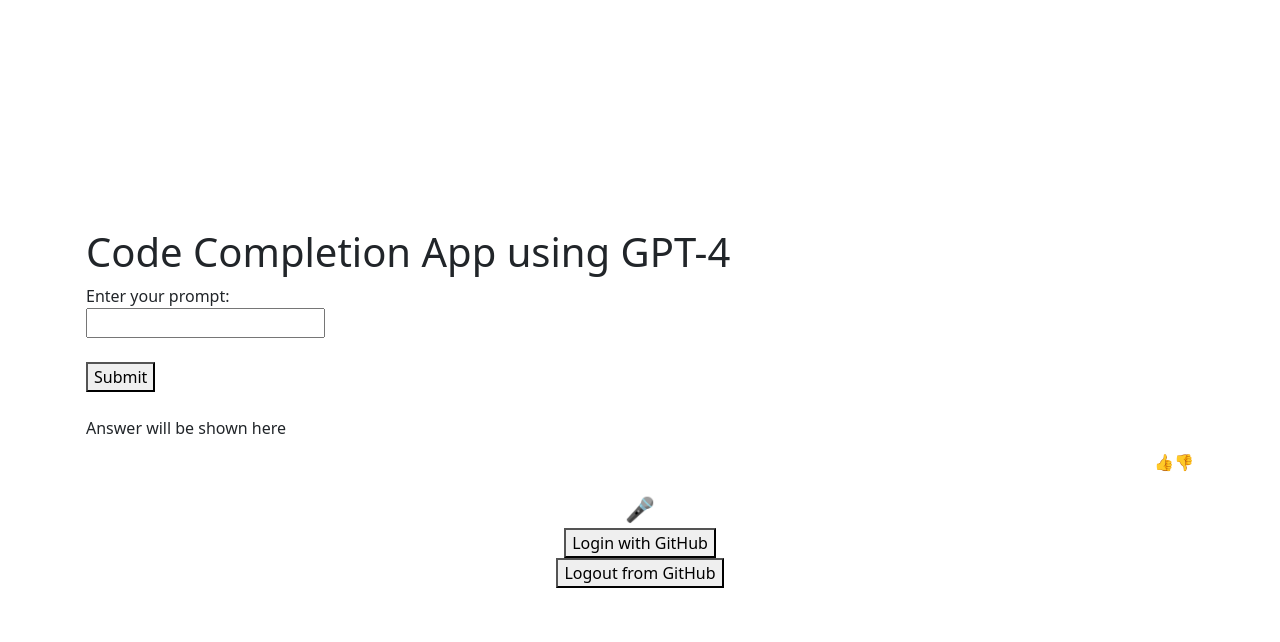
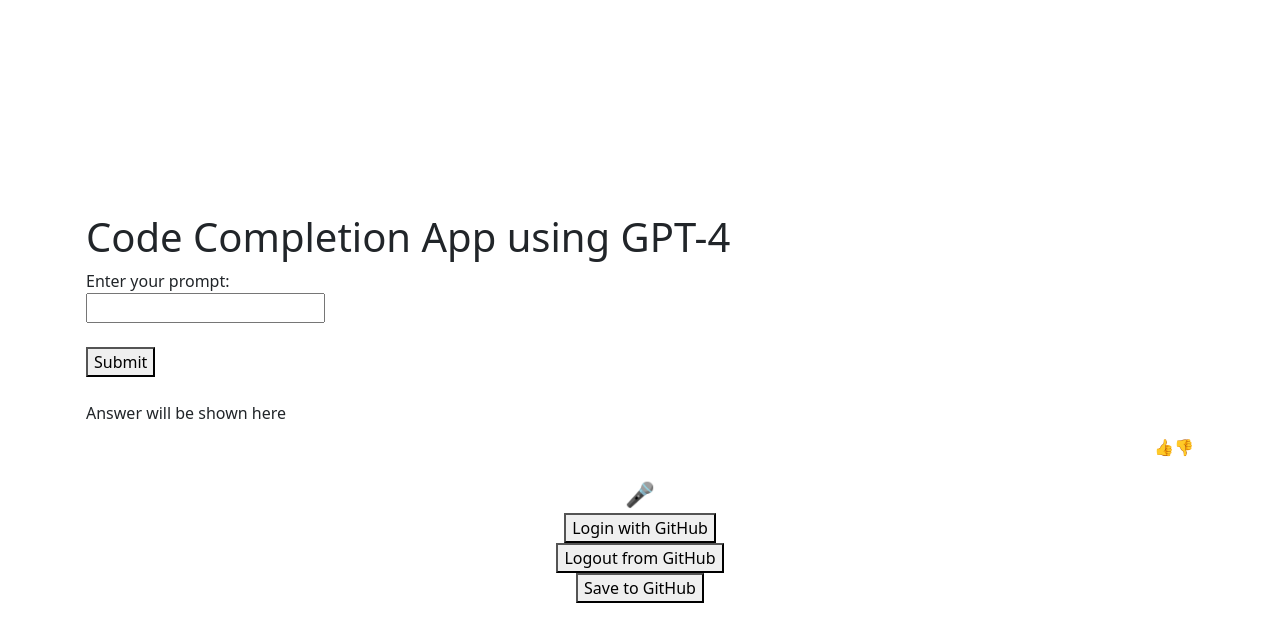
Before and after one commit to VVadim4ek/GPT-UI, a FastAPI app: page / in a window 1280 px wide. Shown: the top 642 px of the page. Run offline with FastAPI, Linux system fonts and the light colour scheme; data that the repository does not hold is empty; some libraries are stand-ins or nearby versions.

Commit message:
Fixing save to github I still get 422 error but will modify the message structure

```diff
--- a/app.py
+++ b/app.py
@@ -78,6 +78,11 @@
 
 @app.get("/login/github")
 async def login_via_github(request: Request):
+    """
+    Function to handle github login once user press the login button
+    :param request:
+    :return:
+    """
     # Generate the OAuth state
     state = secrets.token_urlsafe(32)
     request.session['oauth_state'] = state
@@ -97,22 +102,33 @@
 
 @app.route('/auth/github/callback')
 async def authorize(request: Request):
+    """
+    Function to handle the OAuth callback and exchange the code for a token
+    :param request:
+    :return:
+    """
     # Handle the OAuth callback and exchange the code for a token
     try:
         token = await oauth.github.authorize_access_token(request)
         request.state.session['auth_token'] = token['access_token']
         # Process the token (e.g., create a user session)
         # Redirect the user to a target page after successful authentication
-        log.info("Successfully authenticated with GitHub")
+        log.info("Successfully authenticated with GitHub redirecting to home page")
         return RedirectResponse(url='/')
     except Exception as e:
         # Log error and handle the failure (e.g., redirect to an error page)
-        log.error(f"Error in OAuth callback: {e}")  # Consider using a proper logging mechanism
+        log.error(f"Error in OAuth callback: {e}")
         return RedirectResponse(url='/error-page')
 
 
 @app.get("/login-error")
 async def login_error(request: Request, message: str):
+    """
+    Function to handle errors with logins
+    :param request:
+    :param message:
+    :return:
+    """
     # Display an error message or render a template with the error
     log.error(f"Login error: {message}")
     return JSONResponse(content={"error": message}, status_code=400)
@@ -120,6 +136,11 @@
 
 @app.get("/logout")
 async def logout(request: Request):
+    """
+    Function to logout from Github
+    :param request:
+    :return:
+    """
     # Clear Redis session data
     log.info("Performing logout.")
     session_id = request.cookies.get('session_id')
@@ -142,26 +163,88 @@
     return JSONResponse({'message': 'Successfully authenticated with GitHub'})
 
 
-def create_or_update_github_file(file: GitHubFile):
-    url = f"https://api.github.com/repos/{file.repository}/contents/{file.filename}"
+# @app.post("/save-to-github/{username}/{repository}")
+# async def save_to_github(repository: str, request: Request, file: GitHubFile):
+#     # Check if the user is authenticated and has an access token
+#     log.info("Starting save to github route")
+#     if 'auth_token' not in request.state.session:
+#         log.info("auth token not in session, raising exception")
+#         raise HTTPException(status_code=401, detail="Not authenticated with GitHub")
+#     # Retrieve the access token from the session
+#     log.info("Retrieving access token from the session")
+#     access_token = request.state.session['auth_token']
+#
+#     # Construct the full repository name and the URL for the GitHub API call
+#     #full_repo = f"{username}/{repository}"  # Combine username and repository
+#     full_repo = f"{file.username}/{repository}"  # Combine username and repository changed this to tkae parameters
+#     url = f"https://api.github.com/repos/{full_repo}/contents/{file.filename}"
+#
+#     # Prepare the data for the GitHub API call
+#     data = {
+#         "message": f"Update {file.filename}",
+#         "content": base64.b64encode(file.content.encode()).decode("utf-8")
+#     }
+#
+#     # Set the headers, including the Authorization header with the OAuth token
+#     headers = {
+#         "Authorization": f"token {access_token}",
+#         #"Accept": "application/vnd.github+json"
+#         "Accept": "application/vnd.github.v3+json" #changed this
+#     }
+#
+#     # Make the PUT request to the GitHub API
+#     log.info(f"Making a PUT request to the GitHub API for {url}")
+#     response = requests.put(url, json=data, headers=headers)
+#
+#     # Check the response status code
+#     if response.status_code not in [200, 201]:
+#         raise HTTPException(status_code=response.status_code, detail=response.json())
+#
+#     # Return the JSON response from GitHub
+#     log.info(f"Successfully saved to GitHub")
+#     return response.json()
+
+@app.post("/save-to-github/{username}/{repository}")
+async def save_to_github(repository: str, request: Request, file: GitHubFile):
+    log.info("Starting save to github route")
+
+    if 'auth_token' not in request.state.session:
+        log.info("auth token not in session, raising exception")
+        raise HTTPException(status_code=401, detail="Not authenticated with GitHub")
+
+    log.info("Retrieving access token from the session")
+    access_token = request.state.session['auth_token']
+
+    full_repo = f"{file.username}/{repository}"
+    url = f"https://api.github.com/repos/{full_repo}/contents/{file.filename}"
+
+    # Log the received file object
+    log.debug(
+        f"Received file object: filename={file.filename}, content={file.content[:30]}...")  # Log first 30 chars of content
+
+    encoded_content = base64.b64encode(file.content.encode()).decode("utf-8")
     data = {
         "message": f"Update {file.filename}",
-        "content": base64.b64encode(file.content.encode()).decode("utf-8")
+        "content": encoded_content
     }
+
+    # Log the prepared data dictionary
+    log.debug(f"Prepared data for GitHub API call: {data}")
+
     headers = {
-        "Authorization": f"token {file.token}",
+        "Authorization": f"token {access_token}",
         "Accept": "application/vnd.github.v3+json"
     }
+
+    log.info(f"Making a PUT request to the GitHub API for {url}")
     response = requests.put(url, json=data, headers=headers)
+
     if response.status_code not in [200, 201]:
-        raise HTTPException(status_code=status.HTTP_400_BAD_REQUEST, detail=response.json())
+        log.error(f"GitHub API call failed: status_code={response.status_code}, detail={response.json()}")
+        raise HTTPException(status_code=response.status_code, detail=response.json())
+
+    log.info("Successfully saved to GitHub")
     return response.json()
-
-
-@router.post("/save-to-github")
-async def save_to_github(file: GitHubFile):
-    return create_or_update_github_file(file)
-
 
 # Add this router to your FastAPI app
 app.include_router(router)
@@ -169,6 +252,11 @@
 
 @app.get("/debug/session")
 async def debug_session(request: Request):
+    """
+    Function to debug the session data
+    :param request: request object
+    :return:  dictionary of session data
+    """
     session_id = request.cookies.get('session_id')
     if session_id:
         session_data = redis_client.get(session_id)
@@ -300,6 +388,11 @@
 
 @app.post("/send_feedback/")
 async def send_feedback(feedback_data: FeedbackModel):
+    """
+    Function to receive feedback from the user and log it.
+    :param feedback_data:
+    :return:
+    """
     # Log feedback
     log.info(f"Received feedback: {feedback_data.feedback} for response ID: {feedback_data.responseId}")
 
@@ -307,9 +400,3 @@
     # Note: GPT-4 doesn't have a direct mechanism to improve based on this feedback
 
     return {"message": "Feedback received"}
-
-
-@app.get("/some-success-page")
-async def some_success_page():
-    log.info("Successfully authenticated with GitHub")
-    return {"message": "Successfully authenticated with GitHub"}
--- a/models/query_model.py
+++ b/models/query_model.py
@@ -21,10 +21,13 @@
 
 
 class GitHubFile(BaseModel):
-    content: str
-    filename: str
-    repository: str
-    token: str  # consider a more secure way to handle tokens
+    content: str = Field(..., description="Content of the file")
+    filename: str = Field(..., description="Filename including extension")
+    repository: str = "test-repo-for-app"
+    username: str = "paraskuk"
+    message: str = None
+    committer: str = None
+    sha: str = None
 
 
 class RedisSessionMiddleware(BaseHTTPMiddleware):
--- a/templates/index.html
+++ b/templates/index.html
@@ -57,6 +57,10 @@
 <button id="login-github-btn">Login with GitHub</button>
 <!-- Logout button for GitHub -->
 <button id="logout-github-btn">Logout from GitHub</button>
+<!-- Save to GitHub button that sends to a repo -->
+<button id="save-to-github-btn">Save to GitHub</button>
+<!-- Message container to show messages once user saves to GitHub -->
+<div id="message-container"></div>
 <!-- Message to show if authenticated with GitHub -->
 <div id="authenticated-message" style="display: none;">
     You have successfully authenticated to GitHub.
--- a/templates/index.js
+++ b/templates/index.js
@@ -1,3 +1,14 @@
+// Function to save code to GitHub by getting it from the answer element
+
+
+
+// Function to display messages in the UI for GitHub save functionality
+function displayMessage(message, type) {
+    const messageElement = document.getElementById('message-container');
+    messageElement.textContent = message;
+    messageElement.className = type; // 'success' or 'error'
+    messageElement.style.display = 'block'; // Make the message container visible
+}
 
 
 async function sendRequest() {
@@ -55,7 +66,6 @@
 }
 
 
-
 function applyPEP8Indentation(code) {
     // Split the code into lines
     const lines = code.split('\n');
@@ -67,7 +77,6 @@
         return indent + line.trimStart();
     }).join('\n');
 }
-
 
 
 document.getElementById('thumbs-up').addEventListener('click', () => sendRating('up'));
@@ -132,9 +141,6 @@
             displayError(`Error: ${error}`);
         });
 }
-
-
-
 
 
 function processResponse(response) {
@@ -293,6 +299,45 @@
 /**          Speech Recognition Ends here          **/
 
 
+function saveCodeToGitHub() {
+    console.log('Save to GitHub button clicked.')
+    const codeContent = document.getElementById('answer').innerText;
+    // Separate username and repository for the fetch call
+    const username = 'paraskuk'; // Username of the GitHub account
+    const repository = 'test-repo-for-app'; // Repository name
+    const filename = 'code.py'; // The name of the file in the repository
+
+    // Format the URL with username and repository name
+    const url = `/save-to-github/${encodeURIComponent(username)}/${encodeURIComponent(repository)}`;
+    console.log("URL is : ", url);
+    fetch(url, {
+        method: 'POST',
+        headers: {
+            'Content-Type': 'application/json',
+            // Include the OAuth token in the request if needed
+            'Authorization': `Bearer ${sessionStorage.getItem('githubToken')}`
+        },
+        body: JSON.stringify({
+            content: codeContent,
+            filename: filename
+            // The repository is now part of the URL, not the body
+        })
+    })
+        .then(response => {
+            if (!response.ok) {
+                throw new Error('Network response was not ok.');
+            }
+            return response.json();
+        })
+        .then(data => {
+            displayMessage('File saved to GitHub successfully.', 'success');
+        })
+        .catch(error => {
+            displayMessage(`Error saving file to GitHub: ${error}`, 'error');
+        });
+    console.log("Ending saveCodeToGitHub function.");
+}
+
 // DOMContentLoaded event listener
 document.addEventListener('DOMContentLoaded', function () {
     // Attach event listener to the submit button
@@ -337,5 +382,20 @@
         startRecordBtn.addEventListener('click', startSpeechRecognition);
     }
 
+    //listener for the save to GitHub button
+    //document.getElementById('save-to-github-btn').addEventListener('click', saveCodeToGitHub);
+   window.addEventListener('DOMContentLoaded', (event) => {
+    document.getElementById('save-to-github-btn').addEventListener('click', () => saveCodeToGitHub());
+});
+
+
+ /*   const saveToGithubButton = document.getElementById('save-to-github-btn');
+    if (saveToGithubButton) {
+        saveToGithubButton.addEventListener('click', function () {
+            console.log('Save Button clicked');
+            saveCodeToGitHub(); // Call the saveCodeToGitHub function directly
+        });
+    }*/
+
 
 });
--- a/templates/style.css
+++ b/templates/style.css
@@ -53,3 +53,20 @@
     background-color: transparent;
     cursor: pointer;
 }
+
+/* style.css additions */
+#message-container {
+  padding: 10px;
+  margin-top: 10px;
+  border: 1px solid #ddd;
+  border-radius: 4px;
+  display: none;
+}
+.success {
+  color: green;
+  border-color: green;
+}
+.error {
+  color: red;
+  border-color: red;
+}
```
Lines whose indentation alone changed are shown as unchanged.
